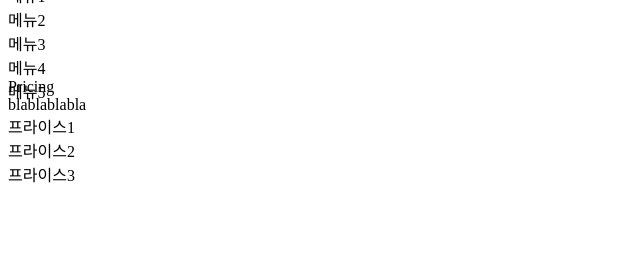
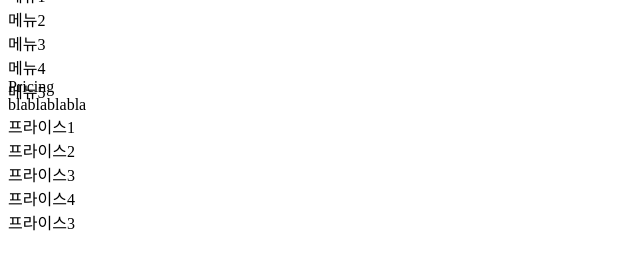
Before and after one commit to Ellie998/--Web, a plain HTML site: page html/index.html in a window 1280 px wide. Shown: the whole page, without its empty margins (0-640 px from the left). Drawn offline with Linux system fonts and the light colour scheme.

Commit message:
first commit

```diff
--- a/html/index.html
+++ b/html/index.html
@@ -33,6 +33,8 @@
       <div class="price-item">프라이스1</div>
       <div class="price-item">프라이스2</div>
       <div class="price-item">프라이스3</div>
+      <div class="price-item">프라이스4</div>
+      <div class="price-item">프라이스3</div>
     </div>
 
     <script scr="script.js"></script>
```
